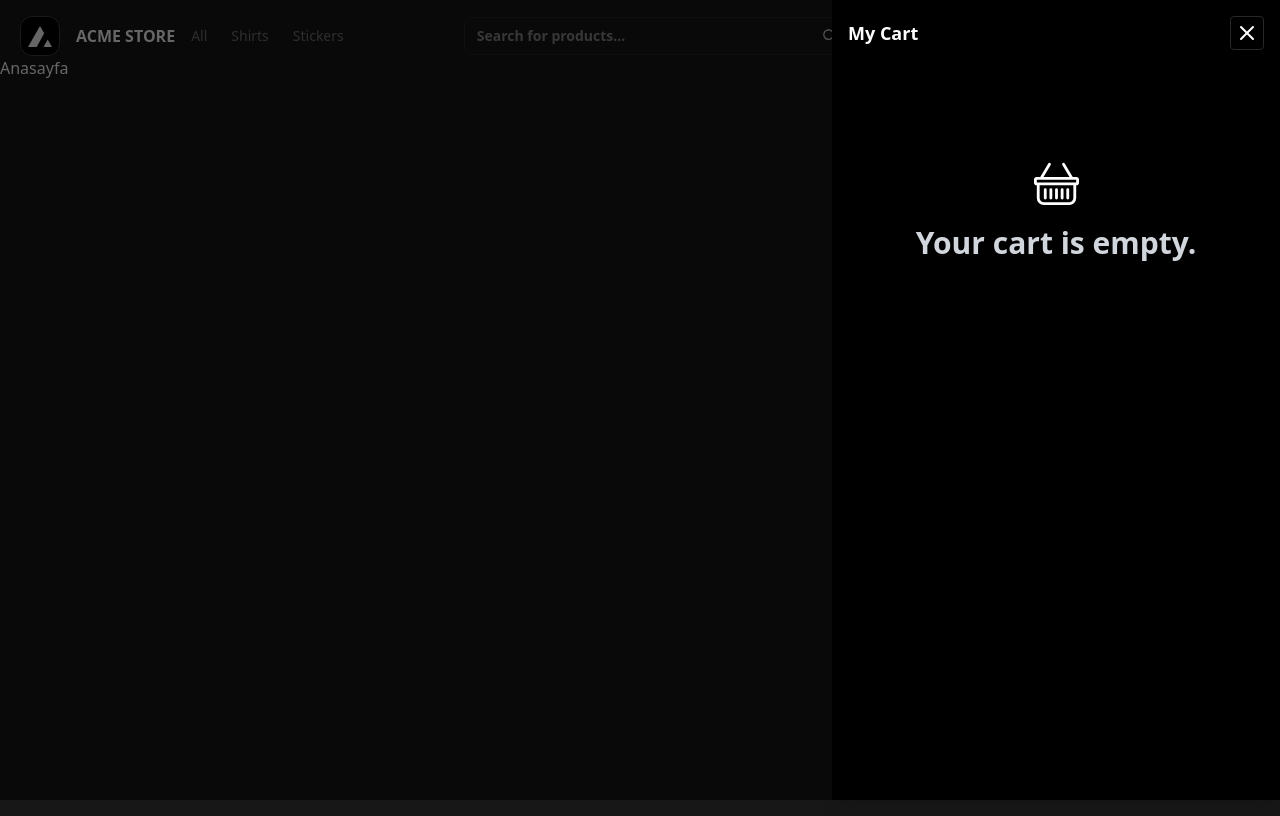
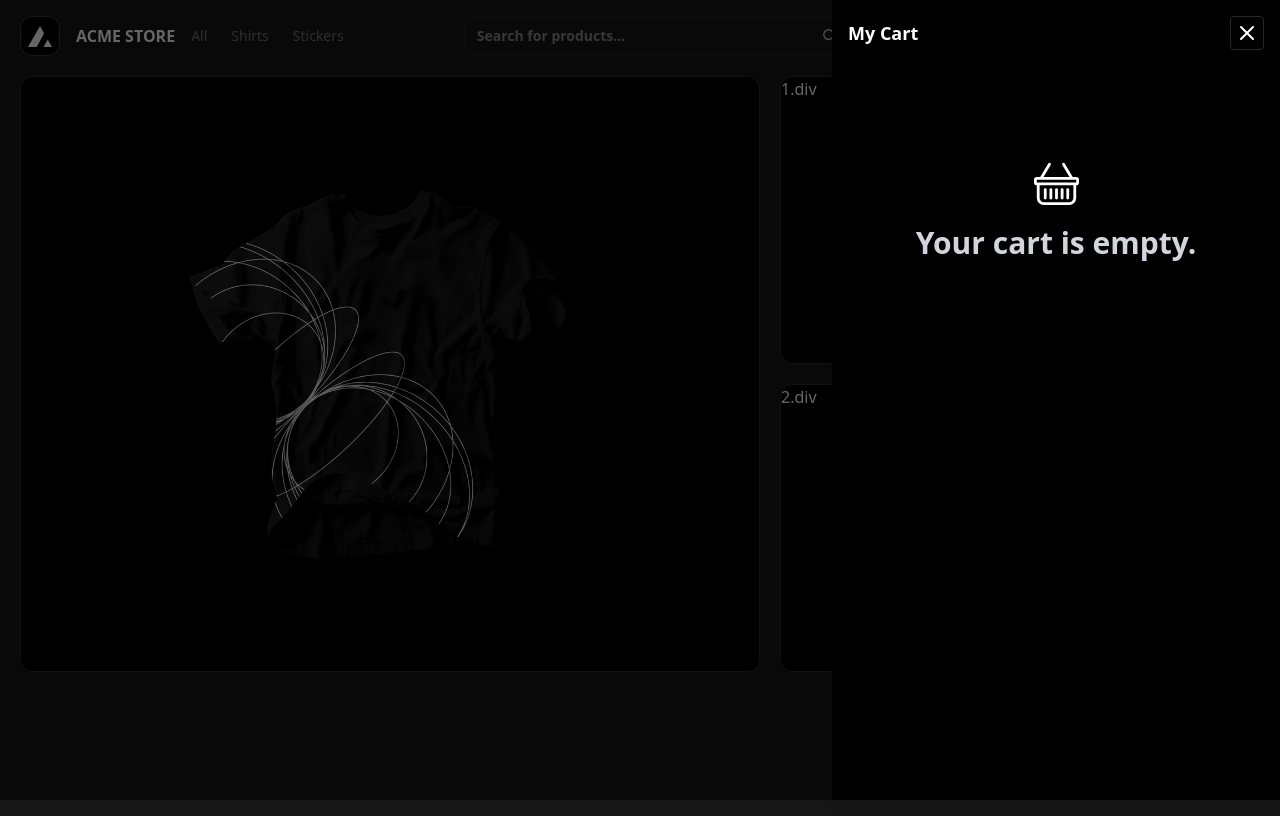
Before and after one commit to tersoooo/nextjs-ecommerce, a Next.js app: page / in a window 1280 px wide. Both pictures are taken after a click on the button "Open cart". Built offline with nearby package versions, Linux system fonts and the light colour scheme.

Commit message:
Hero Product componenti hazırlanmaya başlandı

```diff
--- a/src/app/page.tsx
+++ b/src/app/page.tsx
@@ -1,12 +1,13 @@
 import Image from "next/image";
 import styles from "./page.module.css";
 import Header from "@/components/Header";
+import HeroProduct from "@/components/HeroProduct"
 
 export default function Home() {
   return (
     <>
       <Header />
-      Anasayfa
+      <HeroProduct />
     </>
   );
 }
--- a/src/components/CartModal.tsx
+++ b/src/components/CartModal.tsx
@@ -1,6 +1,5 @@
 import { BsBasket } from "react-icons/bs";
 import { useState, useEffect } from "react";
-
 
 interface CartModalProps {
   isOpen: boolean;
@@ -14,7 +13,6 @@ export default function CartModal({ isOpen, onClose }: CartModalProps) {
     } else {
       document.body.style.overflow = "auto";
     }
-    // Cleanup
     return () => {
       document.body.style.overflow = "auto";
     };
@@ -23,20 +21,10 @@ export default function CartModal({ isOpen, onClose }: CartModalProps) {
   if (!isOpen) return null;
 
   return (
-    <div
-      className="fixed inset-0 z-50 flex justify-end transition-opacity duration-300"
-    >
+    <div className="fixed inset-0 z-50 flex justify-end transition-opacity duration-300">
+      <div className="absolute inset-0 bg-black/60" onClick={onClose}></div>
 
-      <div
-        className="absolute inset-0 bg-black/60"
-        onClick={onClose}
-      ></div>
-
-
-      <div
-        className="relative w-full max-w-md h-screen bg-black shadow-lg transform transition-transform duration-300 translate-x-0"
-      >
-
+      <div className="relative w-full max-w-md h-screen bg-black shadow-lg transform transition-transform duration-300 translate-x-0">
         <div className="flex justify-between items-center p-4">
           <div className="flex items-center space-x-2">
             <h2 className="text-lg font-bold text-white">My Cart</h2>
@@ -62,11 +50,12 @@ export default function CartModal({ isOpen, onClose }: CartModalProps) {
           </button>
         </div>
 
-
-              <div className="p-4 text-white h-72 flex flex-col gap-y-5 justify-center items-center">
-              <BsBasket size={45} className="text-white" />
-                <p className="text-gray-300 text-3xl font-semibold">Your cart is empty.</p>
-                </div>
+        <div className="p-4 text-white h-72 flex flex-col gap-y-5 justify-center items-center">
+          <BsBasket size={45} className="text-white" />
+          <p className="text-gray-300 text-3xl font-semibold">
+            Your cart is empty.
+          </p>
+        </div>
       </div>
     </div>
   );
--- /dev/null
+++ b/src/components/HeroProduct.tsx
@@ -0,0 +1,29 @@
+import Image from "next/image";
+
+export default function ProductGrid() {
+  return (
+    <a href="#" className="block px-5 w-full mt-5">
+      <div className="flex gap-x-5 w-full">
+        <div className="flex-1 bg-black border border-[#282828] hover:border-blue-600 transition-colors rounded-xl flex items-center justify-center">
+          <Image
+            src="/images/t-shirt-1.avif"
+            alt="product"
+            width={600}
+            height={600}
+            objectFit="contain"
+            quality={100}
+            className="max-h-[522px] object-cover hover:scale-110 transition-all"
+          />
+        </div>
+        <div className="flex flex-col w-120 gap-y-5">
+          <div className="h-72 border bg-black rounded-xl border-[#282828] hover:border-blue-600 transition-colors">
+            1.div
+          </div>
+          <div className="h-72 border bg-black rounded-xl border-[#282828] hover:border-blue-600 transition-colors">
+            2.div
+          </div>
+        </div>
+      </div>
+    </a>
+  );
+}
```
Also changed, not shown: src/components/Header.tsx (+8 -4 lines), public/images/t-shirt-1.avif (added).
